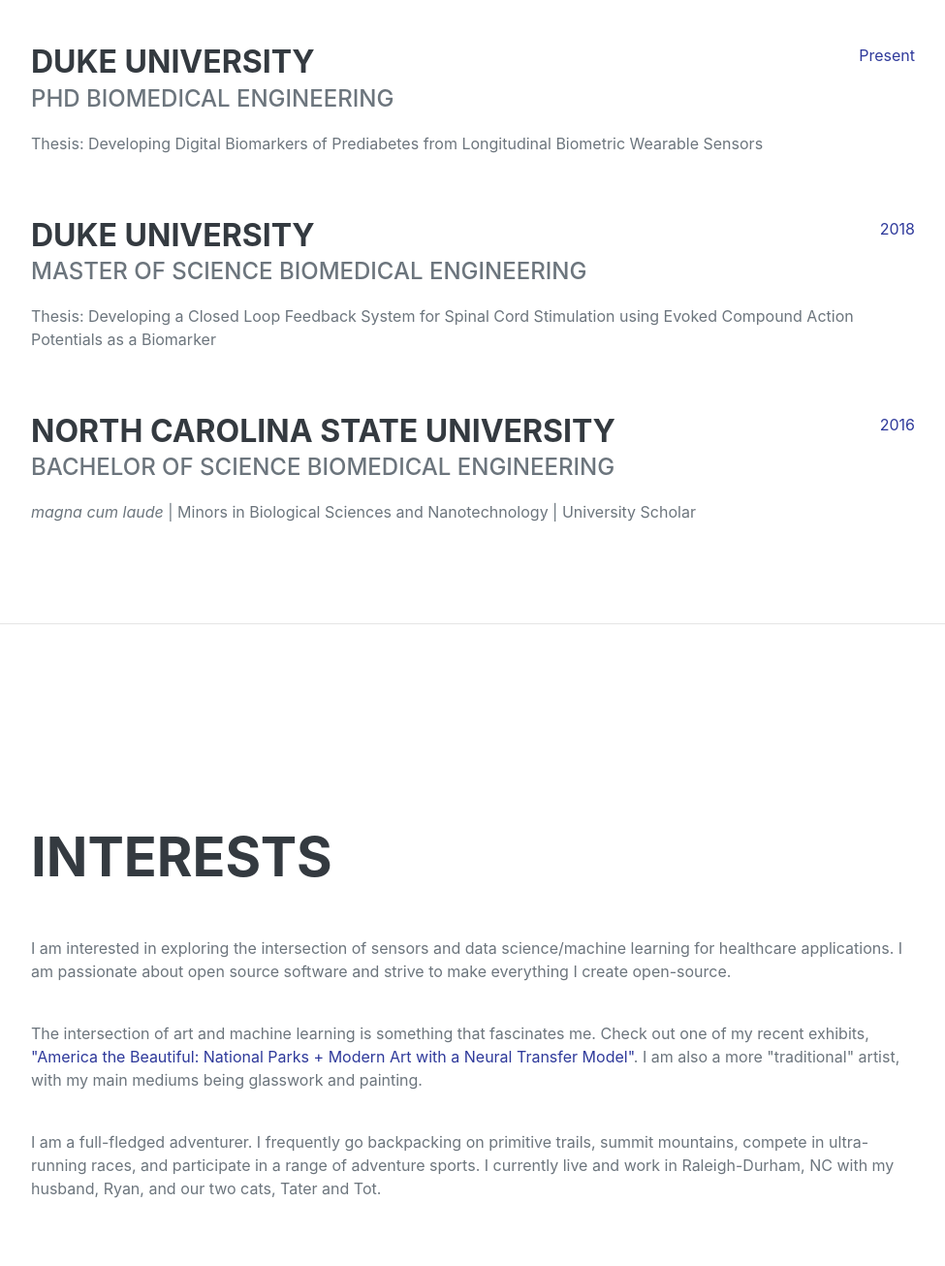
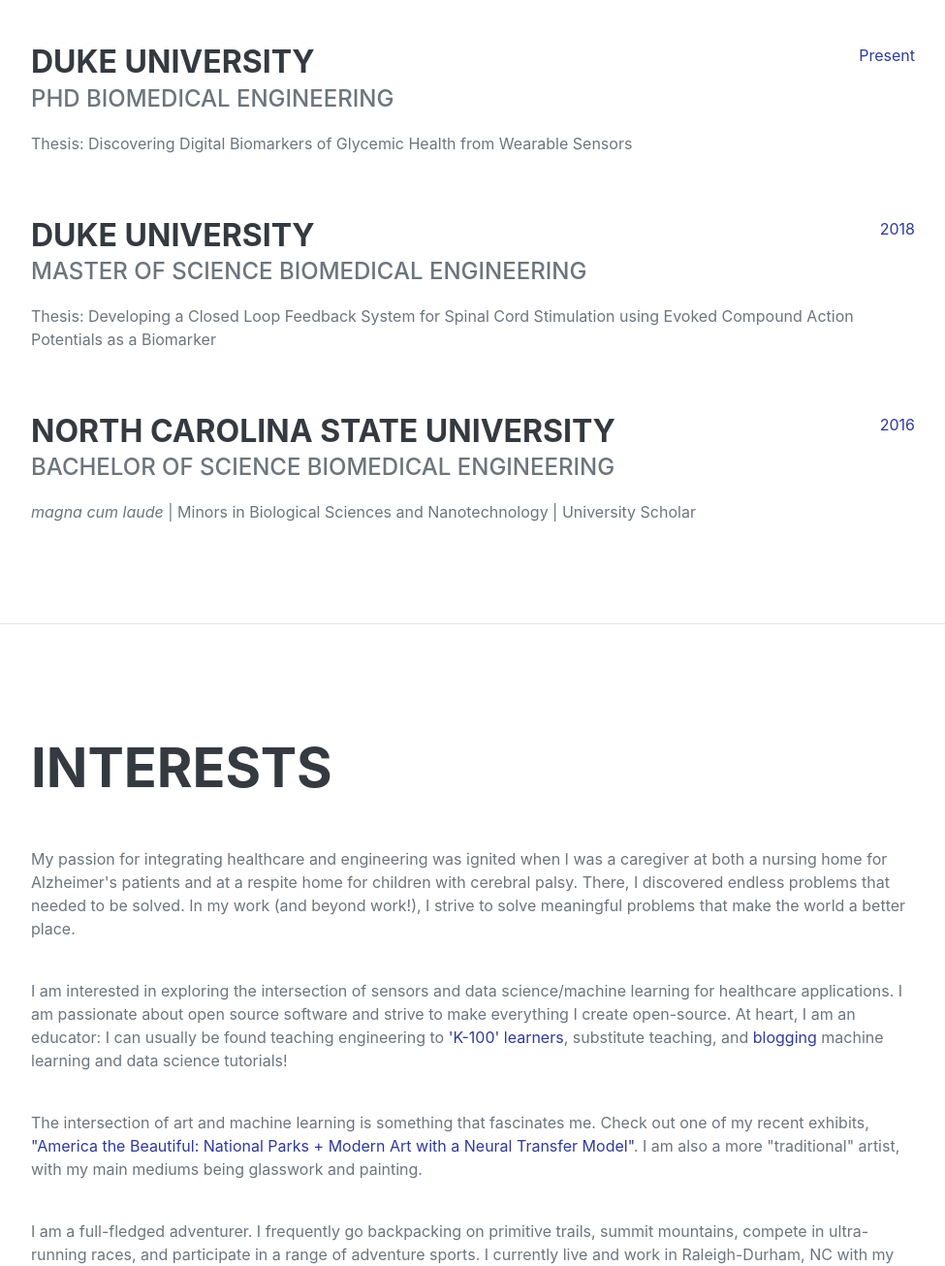
Before and after one commit to brinnaebent/brinnaebent.github.io, a plain HTML site: page index.html in a window 1280 px wide. Shown: the part 3423-4729 px from the top of the page at 97% size, without its empty margins (288-1263 px from the left). Drawn offline with nearby package versions, Linux system fonts and the light colour scheme; a web font is replaced by a local one.

Commit message:
Updated interests with links

```diff
--- a/index.html
+++ b/index.html
@@ -163,7 +163,7 @@
                         <div class="flex-grow-1">
                             <h3 class="mb-0">Duke University</h3>
                             <div class="subheading mb-3">PhD Biomedical Engineering</div>
-                            <div>Thesis: Developing Digital Biomarkers of Prediabetes from Longitudinal Biometric Wearable Sensors</div>
+                            <div>Thesis: Discovering Digital Biomarkers of Glycemic Health from Wearable Sensors</div>
                             <p></p>
                         </div>
                         <div class="flex-shrink-0"><span class="text-primary">Present</span></div>
@@ -192,7 +192,12 @@
             <section class="resume-section" id="interests">
                 <div class="resume-section-content">
                     <h2 class="mb-5">Interests</h2>
-                    <p>I am interested in exploring the intersection of sensors and data science/machine learning for healthcare applications. I am passionate about open source software and strive to make everything I create open-source.</p>
+                    <p>My passion for integrating healthcare and engineering was ignited when I was a caregiver at both a nursing home for Alzheimer's patients and at a respite home for children with cerebral palsy. There, I discovered endless problems that needed to be solved.
+                        In my work (and beyond work!), I strive to solve meaningful problems that make the world a better place.</p>
+                    <br>
+                    <p>I am interested in exploring the intersection of sensors and data science/machine learning for healthcare applications. I am passionate about open source software and strive to make everything I create open-source.
+                        At heart, I am an educator: I can usually be found teaching engineering to <a target="blank" href="https://gradschool.duke.edu/professional-development/blog/i-taught-senior-citizens-how-control-robotics-using-their-minds">'K-100' learners</a>, substitute teaching,
+                        and <a target="blank" href="https://medium.com/@RunsData">blogging</a> machine learning and data science tutorials! </p>
                     <!--<p class="mb-0">Outside of research, I am an educator to K-100 learners. When not in the lab, I can be found teaching an engineering class to senior citizens, tutoring with Mindspire Tutoring, or substitute teaching at NCSSM.</p>-->
                     <br>
                     <p>The intersection of art and machine learning is something that fascinates me. Check out one of my recent exhibits, <a target="blank" href="https://github.com/brinnaebent/AI_Art">"America the Beautiful: National Parks + Modern Art with a Neural Transfer Model"</a>. I am also a more "traditional" artist, with my main mediums being glasswork and painting.</p>
```
